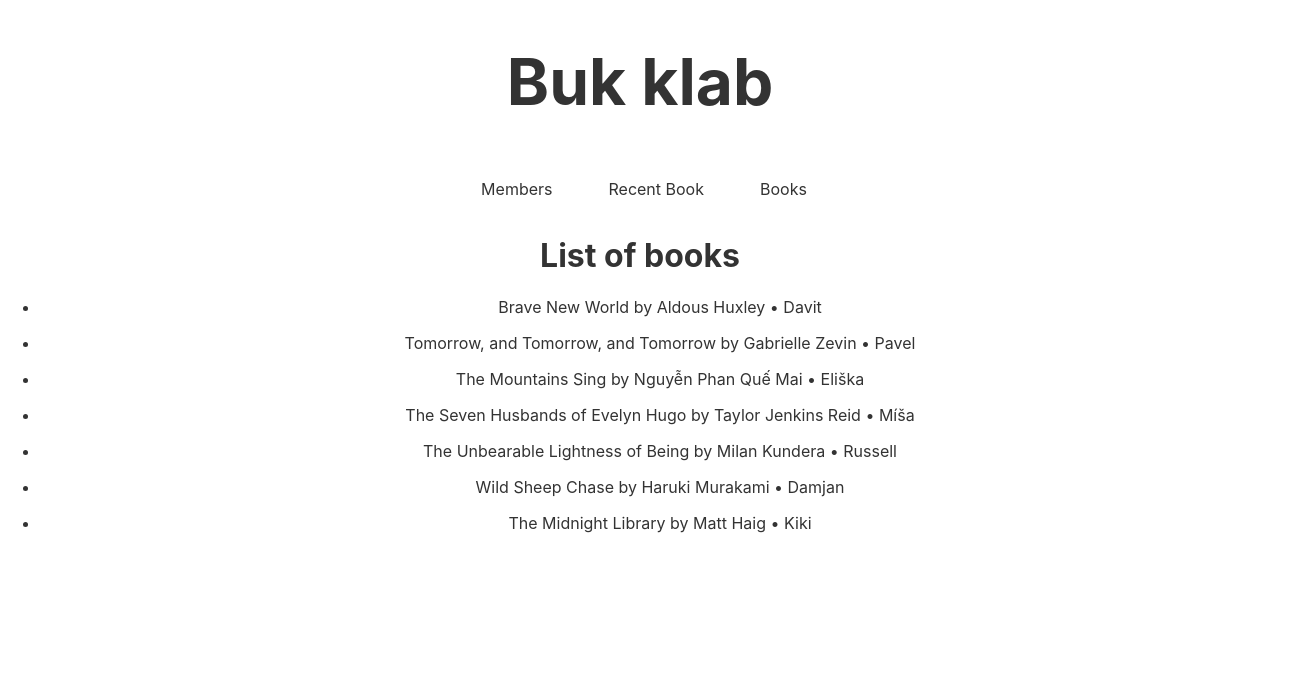
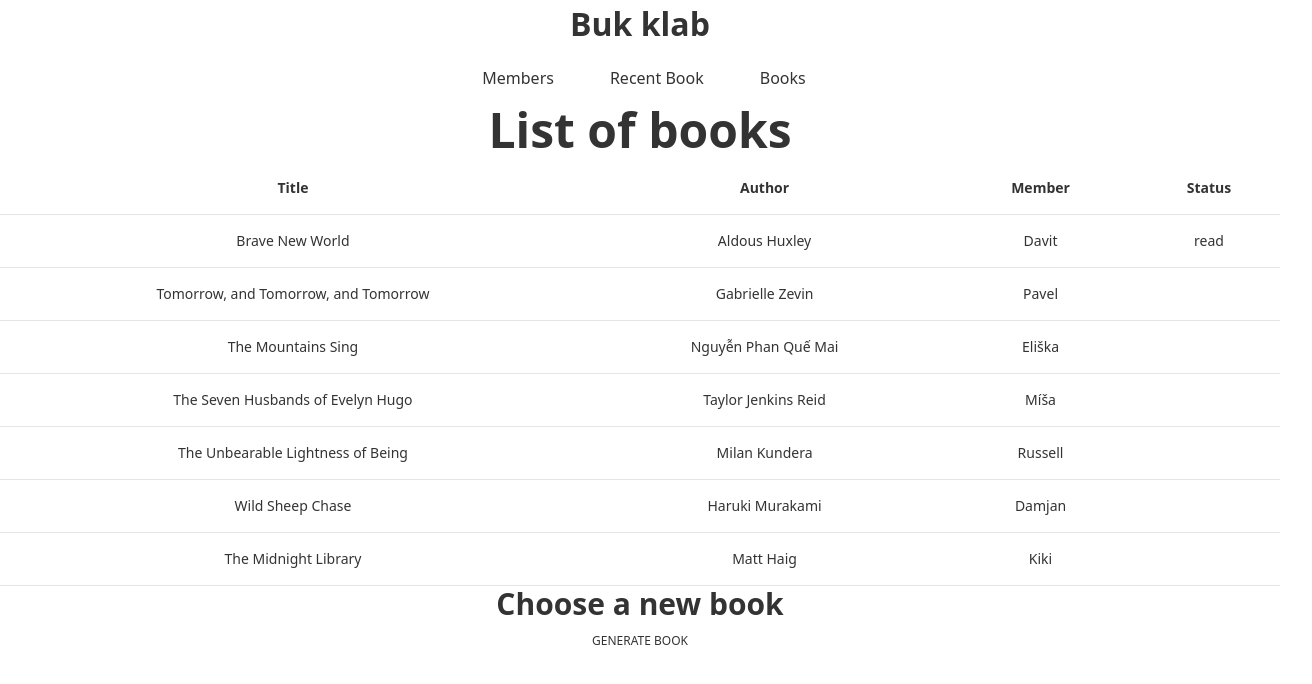
Before and after one commit to eliskavo/bookclub, a React (Create React App) app: page /bookslist in a window 1280 px wide. Shown: the top 684 px of the page, 1312 px wide, since content can reach past the window. Built offline with nearby package versions, Linux system fonts and the light colour scheme.

Commit message:
generator-added-tailwind-styles-added

```diff
--- a/package.json
+++ b/package.json
@@ -3,6 +3,7 @@
   "version": "0.1.0",
   "private": true,
   "dependencies": {
+    "@material-tailwind/react": "^2.1.9",
     "@testing-library/jest-dom": "^5.17.0",
     "@testing-library/react": "^13.4.0",
     "@testing-library/user-event": "^13.5.0",
@@ -36,5 +37,8 @@
       "last 1 firefox version",
       "last 1 safari version"
     ]
+  },
+  "devDependencies": {
+    "tailwindcss": "^3.4.4"
   }
 }
--- /dev/null
+++ b/src/Components/BookGenerator.jsx
@@ -0,0 +1,17 @@
+import books from "../data/books.json";
+
+// generate a book from the books.json but take ones with status:read out
+
+export const BookGenerator = () => {
+    const unreadBooks = books.filter(book => book.status !== "read");
+    const book = unreadBooks[Math.floor(Math.random() * unreadBooks.length)];
+
+    return (
+        <div>
+            <h1>{book.title}</h1>
+            <p>{book.author}</p>
+            <p>{book.member}</p>
+        </div>
+    );
+
+}
--- a/src/Pages/BooksList.jsx
+++ b/src/Pages/BooksList.jsx
@@ -1,8 +1,16 @@
 import { Link } from "react-router-dom";
 import books from "../data/books.json";
-import members from "../data/members-list.json";
+import { BookGenerator } from "../Components/BookGenerator";
+import { useState } from "react";
 
 export const BooksList = () => {
+
+  const [showBookGenerator, setShowBookGenerator] = useState(false);
+
+  const handleButtonClick = () => {
+    setShowBookGenerator(true);
+  };
+
   return (
     <div>
       <Link to="/" className="title">
@@ -17,13 +25,66 @@ export const BooksList = () => {
       <Link to="/bookslist" className="navbar">
         Books
       </Link>
-      <h1>List of books</h1>
+      <h1 className="text-5xl text-center font-bold">List of books</h1>
+      <div className="flex flex-col">
+        <div className="overflow-x-auto sm:-mx-6 lg:-mx-8">
+          <div className="inline-block min-w-full py-2 sm:px-6 lg:px-8">
+            <div className="overflow-hidden"></div>
 
-      {books.map((item) => ( //write to ul list titles of books and authors and members
-        <ul key={item.id}>
-          <li>{item.title} by {item.author} • {item.member}</li>
-        </ul>
-      ))}
+            <table className="min-w-full text-left text-sm font-light text-surface dark:text-white">
+              <thead className="border-b border-neutral-200 font-medium dark:border-white/10">
+                <tr className="border-b border-neutral-200 dark:border-white/10 transition duration-300 ease-in-out hover:bg-neutral-100 dark:hover:bg-neutral-600">
+                  <th scope="col" className="px-6 py-4">
+                    Title
+                  </th>
+                  <th scope="col" className="px-6 py-4">
+                    Author
+                  </th>
+                  <th scope="col" className="px-6 py-4">
+                    Member
+                  </th>
+                  <th>Status</th>
+                </tr>
+              </thead>
+              <tbody>
+                {books.map((item) => (
+                  <tr
+                    key={item.id}
+                    className="border-b border-neutral-200 dark:border-white/10 transition duration-300 ease-in-out hover:bg-neutral-100 dark:hover:bg-neutral-600"
+                  >
+                    <td className="whitespace-nowrap px-6 py-4 font-medium">
+                      {item.title}
+                    </td>
+                    <td className="whitespace-nowrap px-6 py-4 font-medium">
+                      {item.author}
+                    </td>
+                    <td className="whitespace-nowrap px-6 py-4 font-medium">
+                      {item.member}
+                    </td>
+                    <td className="whitespace-nowrap px-6 py-4 font-medium">
+                      {item.status}
+                    </td>
+                  </tr>
+                ))}
+              </tbody>
+            </table>
+            <div>
+              <h1 className="text-3xl text-center font-bold">
+                Choose a new book
+              </h1>
+              <button
+                type="button"
+                className="inline-block rounded-full bg-primary-100 px-6 pb-2 pt-2.5 text-xs font-medium uppercase leading-normal text-primary-700 transition duration-150 ease-in-out hover:bg-primary-accent-200 focus:bg-primary-accent-200 focus:outline-none focus:ring-0 active:bg-primary-accent-200 motion-reduce:transition-none dark:bg-primary-300 dark:hover:bg-primary-400 dark:focus:bg-primary-400 dark:active:bg-primary-400"
+                onClick={ handleButtonClick }
+              >
+                Generate Book
+              </button>
+
+              {showBookGenerator && <BookGenerator />}
+            </div>
+          </div>
+        </div>
+      </div>
     </div>
   );
 };
--- a/src/data/books.json
+++ b/src/data/books.json
@@ -1,5 +1,5 @@
 [
-	{ "id": 1,  "title": "Brave New World", "author": "Aldous Huxley", "member": "Davit"},
+	{ "id": 1,  "title": "Brave New World", "author": "Aldous Huxley", "member": "Davit", "status": "read"},
 	{ "id": 2,  "title": "Tomorrow, and Tomorrow, and Tomorrow",  "author": "Gabrielle Zevin", "member": "Pavel"},
 	{ "id": 3,  "title": "The Mountains Sing",  "author": "Nguyễn Phan Quế Mai", "member": "Eliška"},
 	{ "id": 4,  "title": "The Seven Husbands of Evelyn Hugo",  "author": "Taylor Jenkins Reid", "member":"Míša"},
--- a/src/index.css
+++ b/src/index.css
@@ -1,13 +1,3 @@
-body {
-  margin: 0;
-  font-family: -apple-system, BlinkMacSystemFont, 'Segoe UI', 'Roboto', 'Oxygen',
-    'Ubuntu', 'Cantarell', 'Fira Sans', 'Droid Sans', 'Helvetica Neue',
-    sans-serif;
-  -webkit-font-smoothing: antialiased;
-  -moz-osx-font-smoothing: grayscale;
-}
-
-code {
-  font-family: source-code-pro, Menlo, Monaco, Consolas, 'Courier New',
-    monospace;
-}
+@tailwind base;
+@tailwind components;
+@tailwind utilities;
--- /dev/null
+++ b/tailwind.config.js
@@ -0,0 +1,8 @@
+/** @type {import('tailwindcss').Config} */
+module.exports = {
+  content: [ "./src/**/*.{js,jsx,ts,tsx}"],
+  theme: {
+    extend: {},
+  },
+  plugins: [],
+}
```
Also changed, not shown: 1 other file (tests, documents, lock files or other folders).
